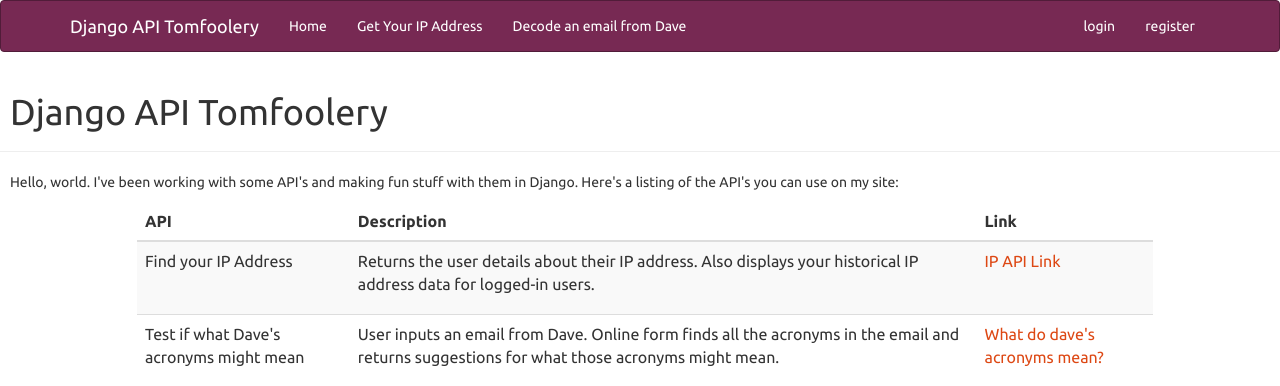
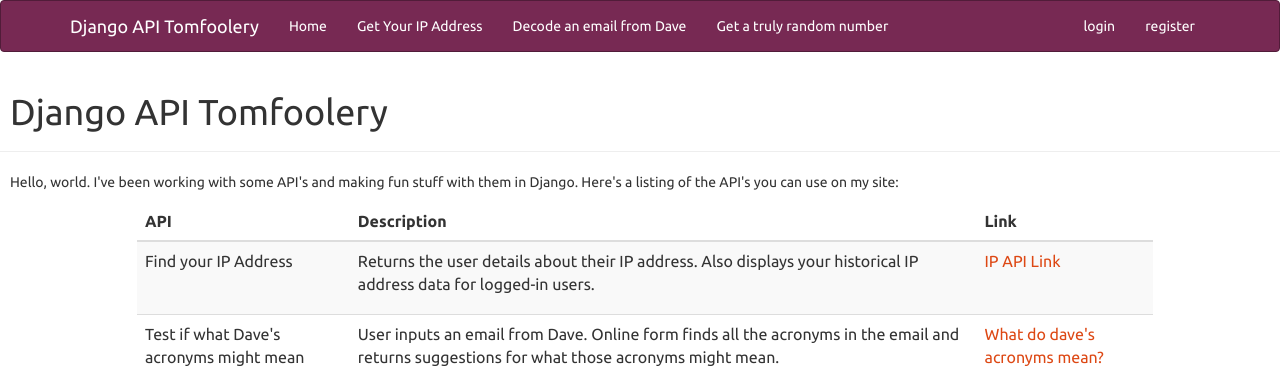
Before and after one commit to jeffthemaximum/django-and-apis, a Django app: page / in a window 1280 px wide. Shown: the top 386 px of the page. Run offline with Django 3.2, Linux system fonts and the light colour scheme; parts of the project's set-up code (start-up, migrations or seed data) failed here and were passed over; some libraries are stand-ins or nearby versions.

Commit message:
added random to base nav bar

```diff
--- a/home/templates/home/base.html
+++ b/home/templates/home/base.html
@@ -26,6 +26,7 @@
                 <li><a href="{% url 'index' %}">Home</a></li>
                 <li><a href="{% url 'ip_index' %}">Get Your IP Address</a></li>
                 <li><a href="{% url 'acronym_index' %}">Decode an email from Dave</a></li>
+                <li><a href="{% url 'random_index' %}">Get a truly random number</a></li>
             </ul>
             <ul class="nav navbar-nav navbar-right">
                 {% if request.user.is_authenticated %}
```
